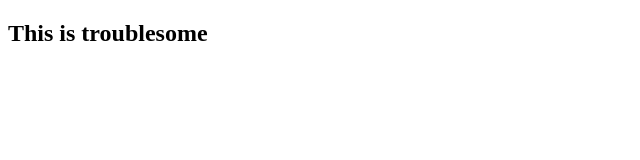
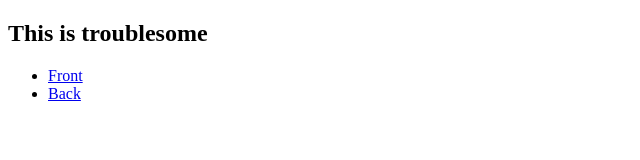
Before and after one commit to rts-cmk-wu09/bootcamp-html-1-EldritchBunny, a plain HTML site: page index.html in a window 1280 px wide. Shown: the whole page, without its empty margins (0-640 px from the left). Drawn offline with Linux system fonts and the light colour scheme.

Commit message:
added nav, h1, ul, li and a tags

```diff
--- a/index.html
+++ b/index.html
@@ -9,6 +9,14 @@
   <body>
     <nav class="classroom">
       <h1>This is troublesome</h1>
+      <ul>
+        <li>
+          <a href="#">Front</a>
+        </li>
+        <li>
+          <a href="#">Back</a>
+        </li>
+      </ul>
     </nav>
   </body>
 </html>
```
